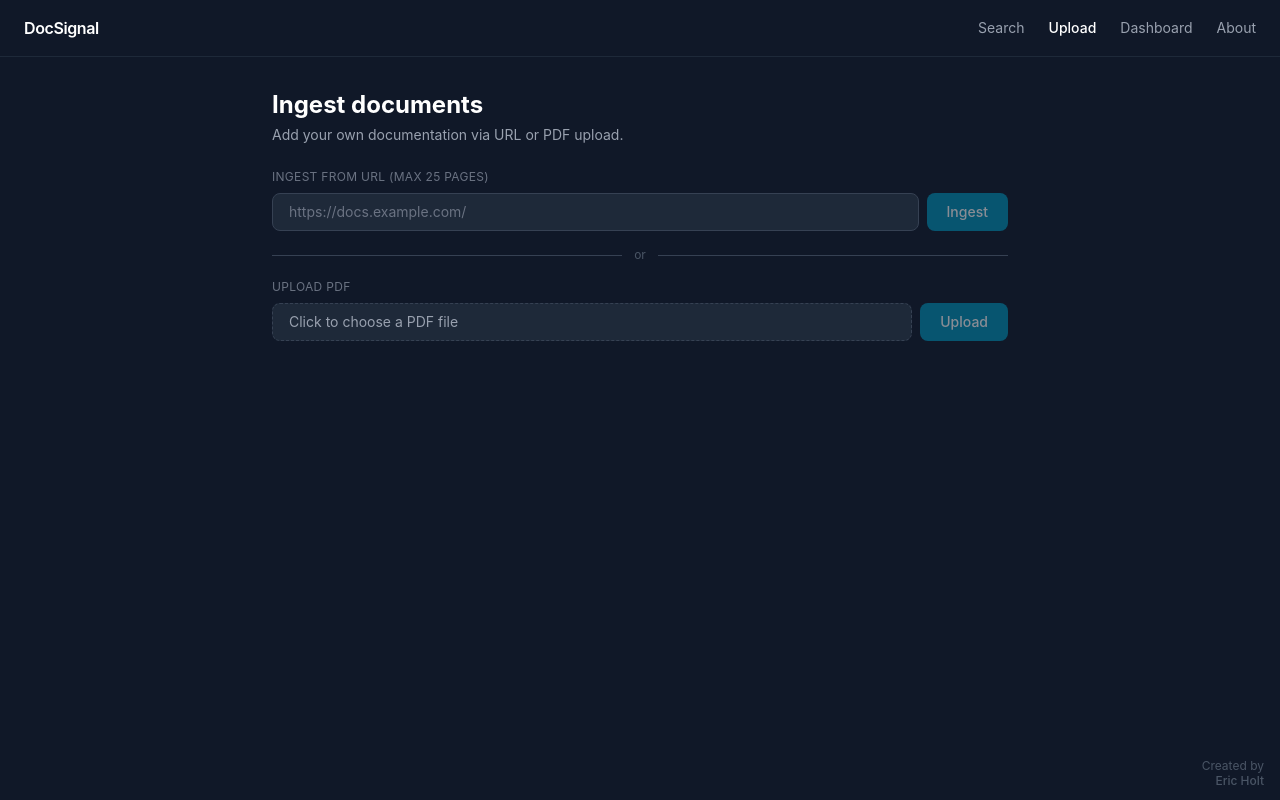
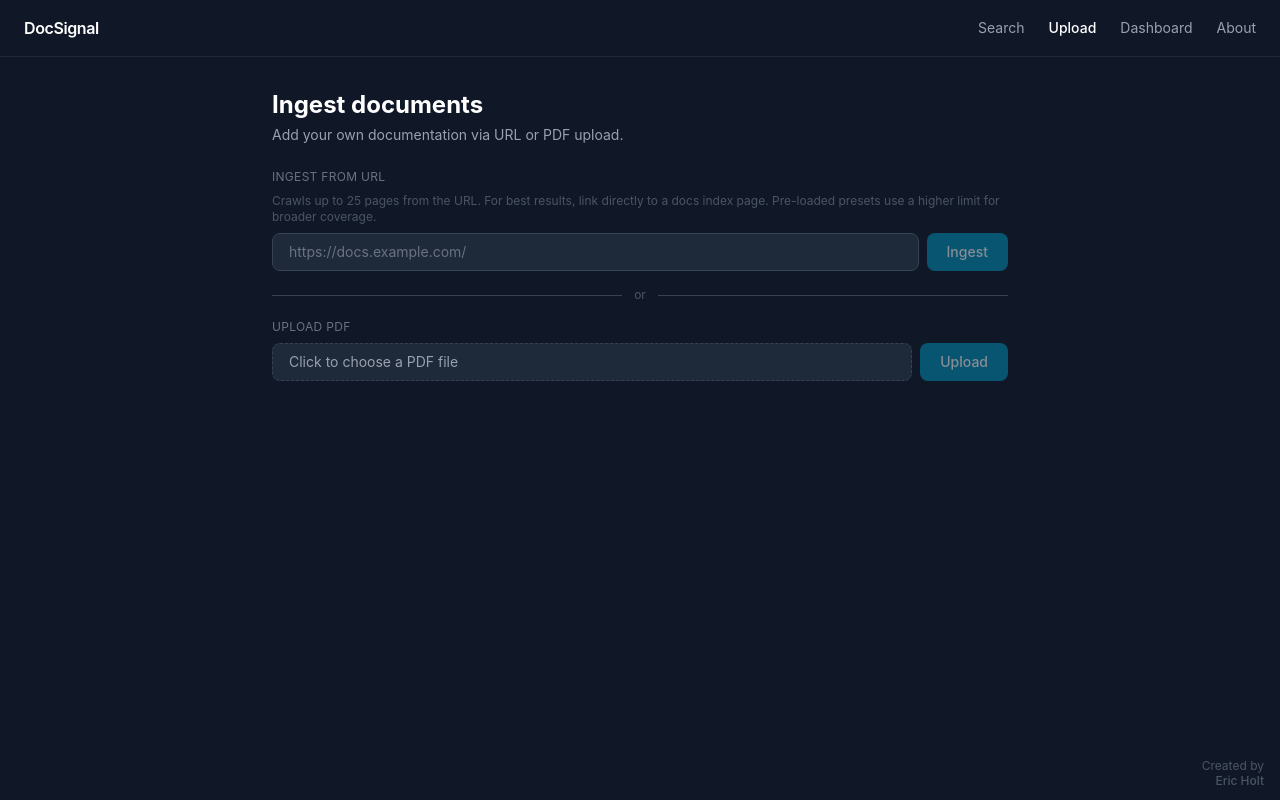
Before and after one commit to eholt723/docsignal, a React (Vite) app in the folder frontend/: page /upload in a window 1280 px wide. Built offline with nearby package versions, Linux system fonts and the light colour scheme.

Commit message:
raise preset crawl to 100 pages, add upload limit note

```diff
--- a/frontend/src/components/UploadPanel.jsx
+++ b/frontend/src/components/UploadPanel.jsx
@@ -53,7 +53,11 @@ export default function UploadPanel({ onIngested }) {
     <div className="flex flex-col gap-4">
       {/* URL ingestion */}
       <div className="flex flex-col gap-2">
-        <p className="text-xs text-gray-500 uppercase tracking-wide">Ingest from URL (max 25 pages)</p>
+        <p className="text-xs text-gray-500 uppercase tracking-wide">Ingest from URL</p>
+        <p className="text-xs text-gray-600">
+          Crawls up to 25 pages from the URL. For best results, link directly to a docs index page.
+          Pre-loaded presets use a higher limit for broader coverage.
+        </p>
         <div className="flex gap-2">
           <input
             type="url"
```
Also changed, not shown: 1 other file (tests, documents, lock files or other folders).
